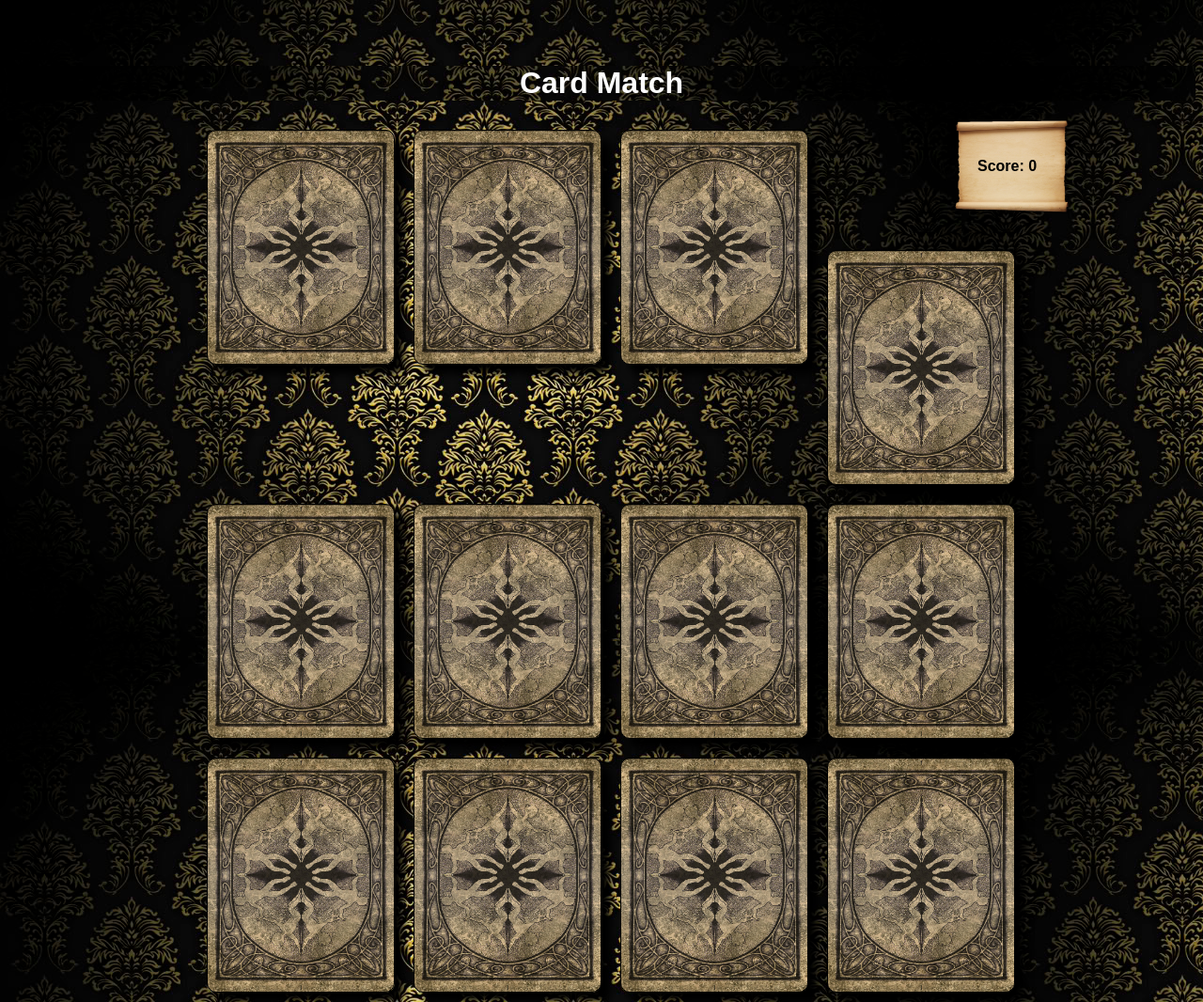
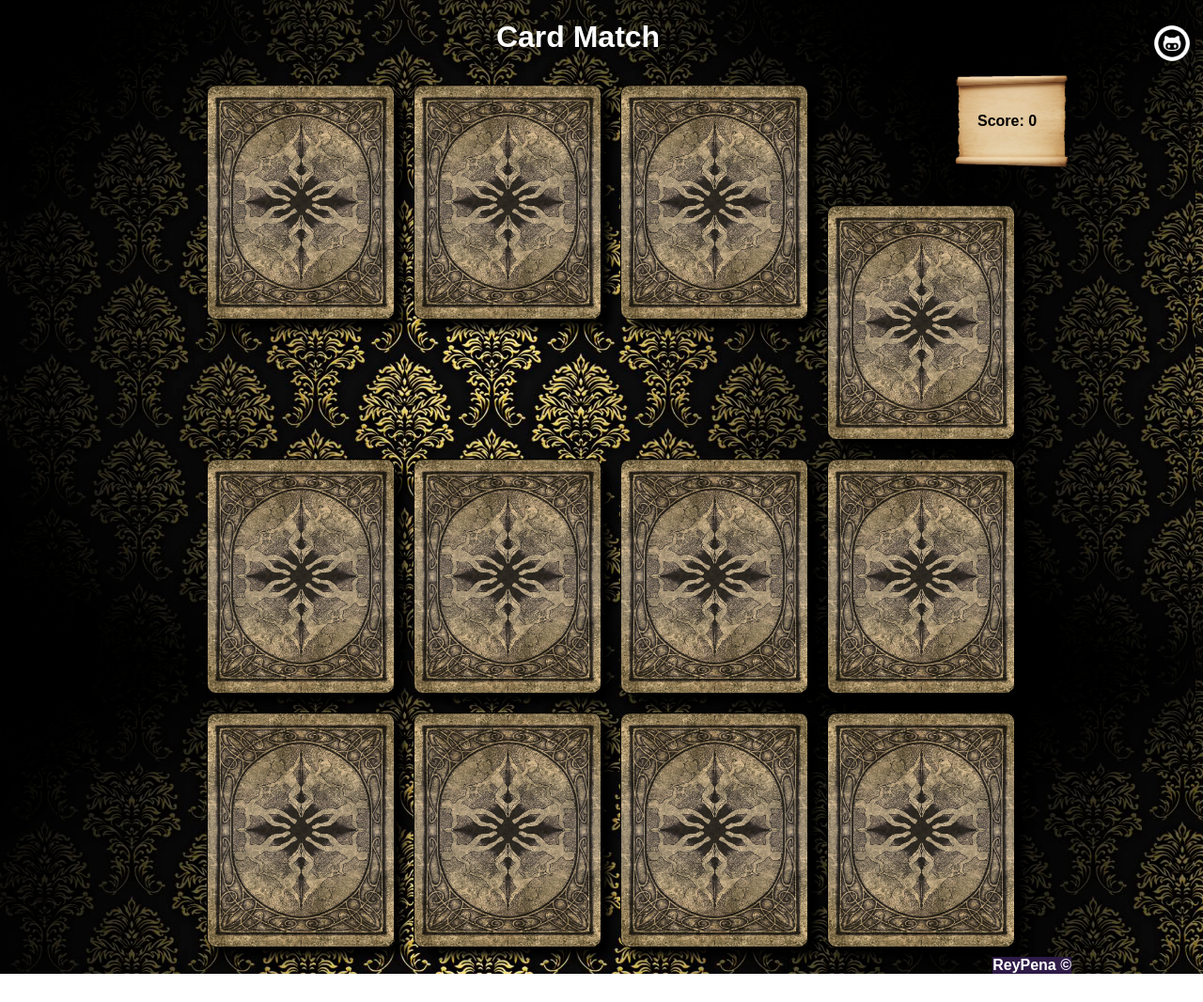
Before and after one commit to ReyPena/Jquery-memory-game, a website: page index.html in a window 1280 px wide. Shown: the whole page at 94% size. After the commit the page ends 1036 px from the top, so only its background shows below. Drawn offline with nearby package versions, Linux system fonts and the light colour scheme.

Commit message:
Cleaning package.json, and README.

```diff
--- a/assets/style/style.css
+++ b/assets/style/style.css
@@ -1,9 +1,13 @@
 html, body {
   font-family: sans-serif;
   background-image: url("../img/back-ground.jpg");
+  height: 100%;
 }
 * {
   box-sizing: border-box;
+}
+.corner{
+  float: right;
 }
 .container {
   width: 1000px;
@@ -48,10 +52,17 @@ html, body {
   background-image: url("../img/score.png");
   background-size: 125px 100px;
   background-repeat: no-repeat;
+}
 
+.creator{
+  font-weight: bold;
+  text-decoration: none;
+  background-color: #2e1b47;
+  color: white;
+  float: right;
 }
 h1 {
-  margin-top: 70px;
+  /*margin-top: 70px;*/
   color: white;
   text-align: center;
 }
--- a/index.html
+++ b/index.html
@@ -9,6 +9,8 @@
 </head>
 
 <body>
+  <a href="https://github.com/ReyPena/Jquery-memory-game" class="corner"><img src="assets/img/github.png" alt="github" height="50"/></a>
+
   <h1>Card Match</h1>
   <span class="score">Score: 0</span>
 
@@ -25,6 +27,7 @@
     <div class="card unactive unmatched"></div>
     <div class="card unactive unmatched"></div>
     <div class="card unactive unmatched"></div>
+    <span class="creator"> ReyPena &copy</span>
   </div>
   <!-- this is jquery -->
   <script src="https://cdnjs.cloudflare.com/ajax/libs/jquery/2.1.4/jquery.min.js" charset="utf-8"></script>
--- a/package.json
+++ b/package.json
@@ -18,9 +18,6 @@
   },
   "homepage": "https://github.com/ReyPena/Jquery-memory-game#readme",
   "dependencies": {
-    "body-parser": "^1.15.0",
-    "cors": "^2.7.1",
-    "express": "^4.13.4",
-    "mongoose": "^4.4.10"
+    "express": "^4.13.4"
   }
 }
```
Also changed, not shown: README.md, assets/img/github.png (added).
